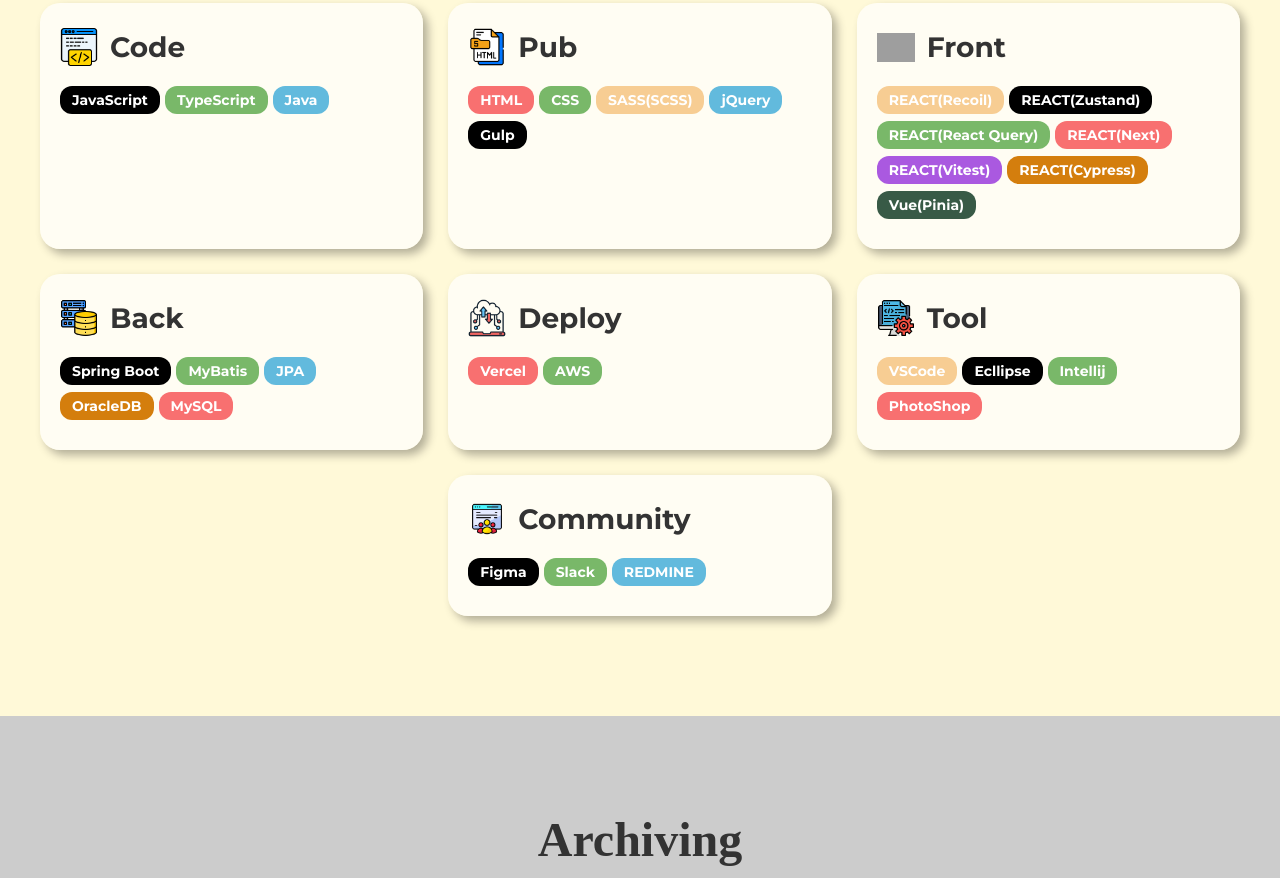
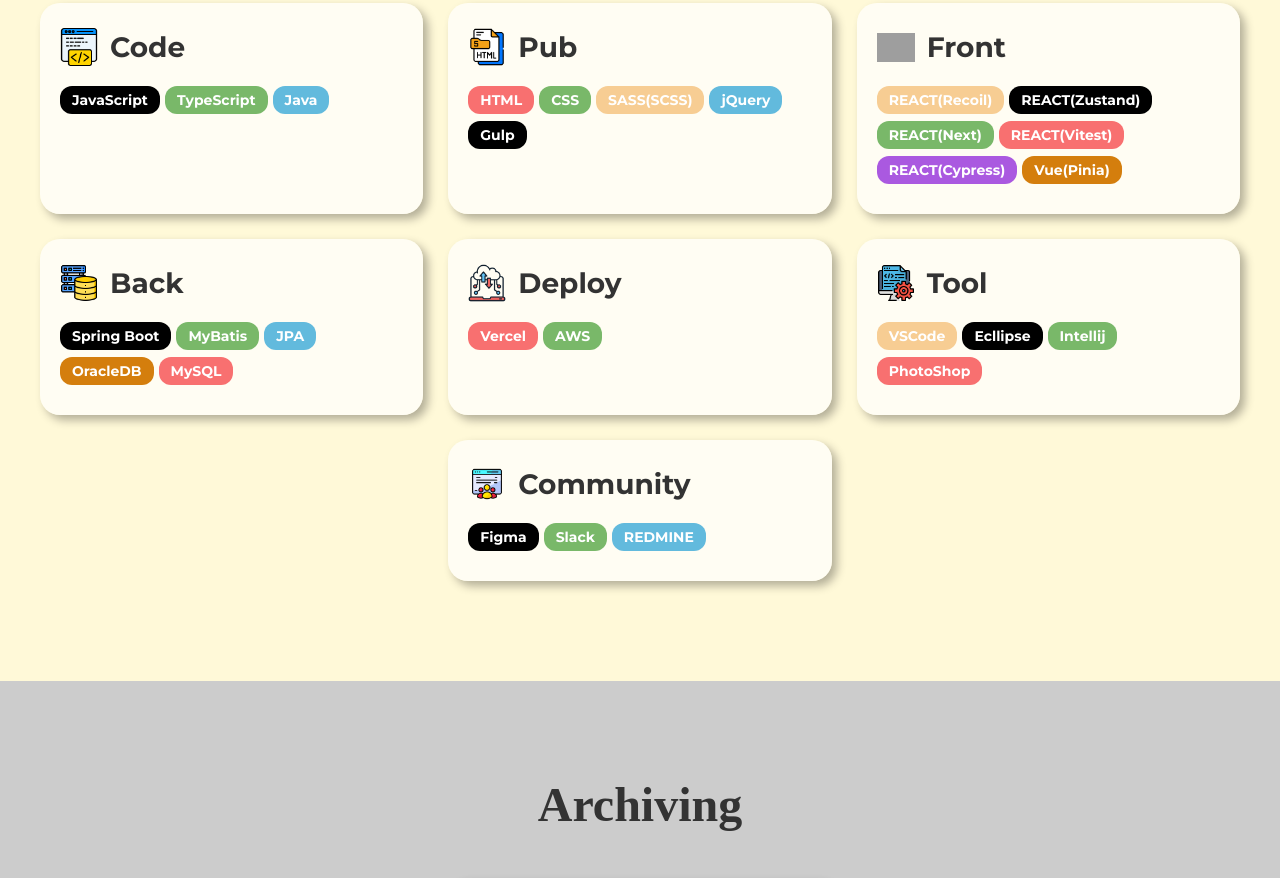
Before and after one commit to KTH8962/KTH-Portfolio, a React (Vite) app: page / in a window 1280 px wide. Shown: the part 1560-2438 px from the top of the page. Built offline with nearby package versions, Linux system fonts and the light colour scheme; grey boxes are pictures that could not be loaded; a web font is replaced by a local one.

Commit message:
텍스트 변경

```diff
--- a/src/components/content/skills/Skills.tsx
+++ b/src/components/content/skills/Skills.tsx
@@ -36,9 +36,9 @@
             <div className={styles.skills__info}>
               <span className={styles.skills__info__item}>REACT(Recoil)</span>
               <span className={styles.skills__info__item}>REACT(Zustand)</span>
-              <span className={styles.skills__info__item}>
+              {/* <span className={styles.skills__info__item}>
                 REACT(React Query)
-              </span>
+              </span> */}
               <span className={styles.skills__info__item}>REACT(Next)</span>
               <span className={styles.skills__info__item}>REACT(Vitest)</span>
               <span className={styles.skills__info__item}>REACT(Cypress)</span>
```
